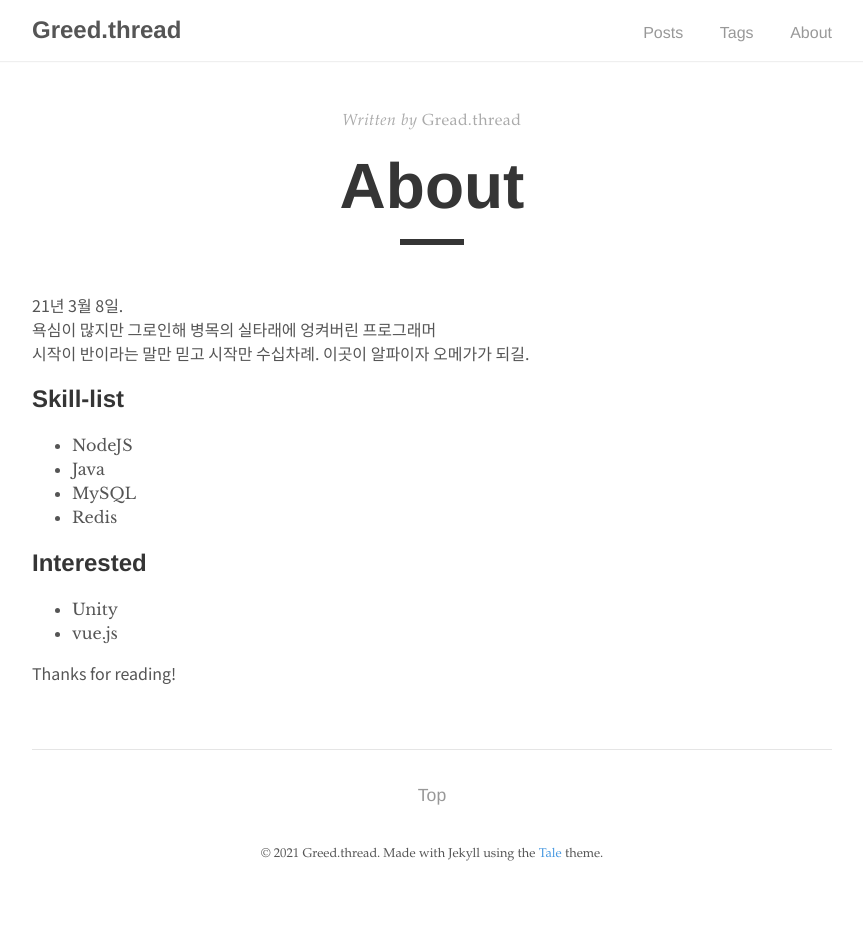
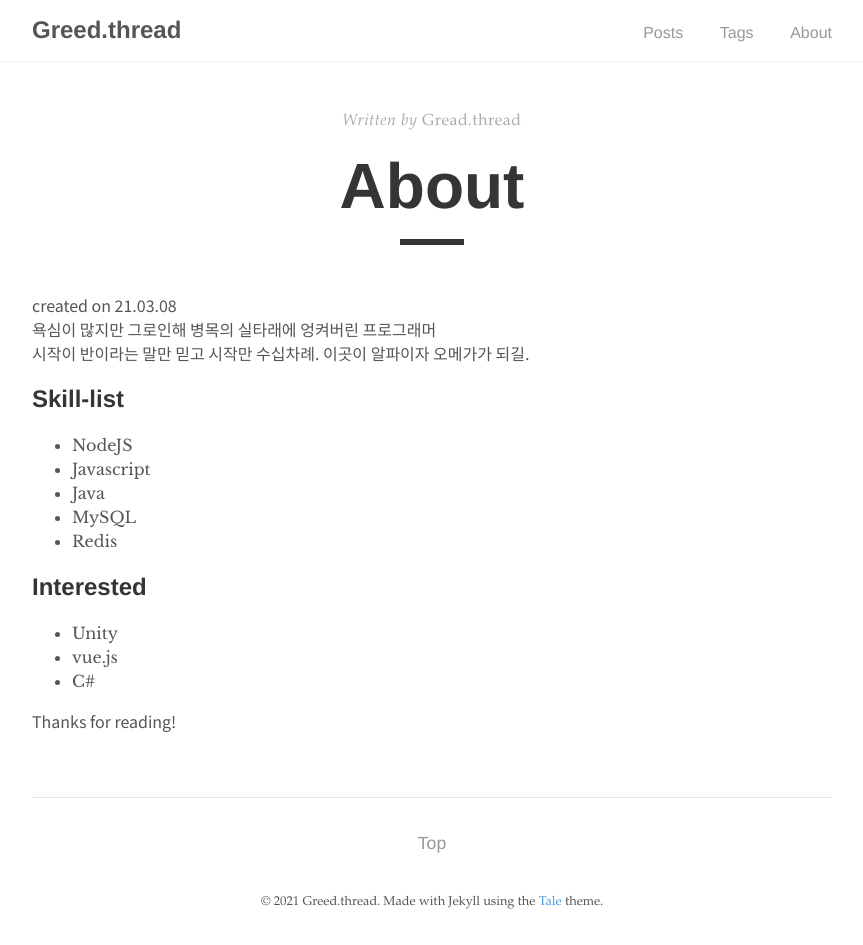
Before and after one commit to greedThread/greedthread.github.io, a Jekyll site: the page built from _pages/about.md, in a window 1280 px wide. Shown: the whole page, without its empty margins (208-1071 px from the left). Built offline with Jekyll 4.4.1, drawn with Linux system fonts in a browser that asks for light colours; before the commit the page ends 900 px from its top, so only the background shows below that.

Commit message:
- modify about page

```diff
--- a/_pages/about.md
+++ b/_pages/about.md
@@ -5,12 +5,13 @@ author: "Gread.thread"
 permalink: /about/
 ---
 
-21년 3월 8일.
+created on 21.03.08
 욕심이 많지만 그로인해 병목의 실타래에 엉켜버린 프로그래머
 시작이 반이라는 말만 믿고 시작만 수십차례. 이곳이 알파이자 오메가가 되길.
 
 ## Skill-list
 - NodeJS
+- Javascript
 - Java
 - MySQL
 - Redis
@@ -18,5 +19,6 @@ permalink: /about/
 ## Interested
 - Unity
 - vue.js
+- C#
 
 Thanks for reading!
```
